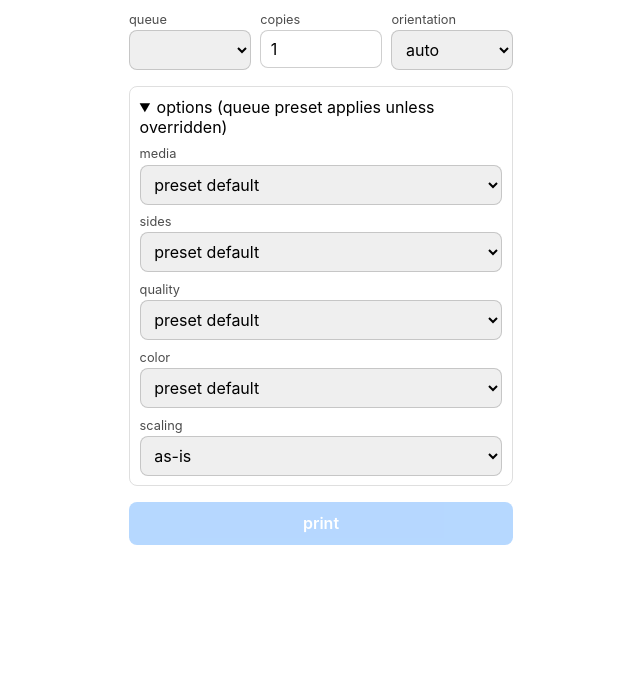
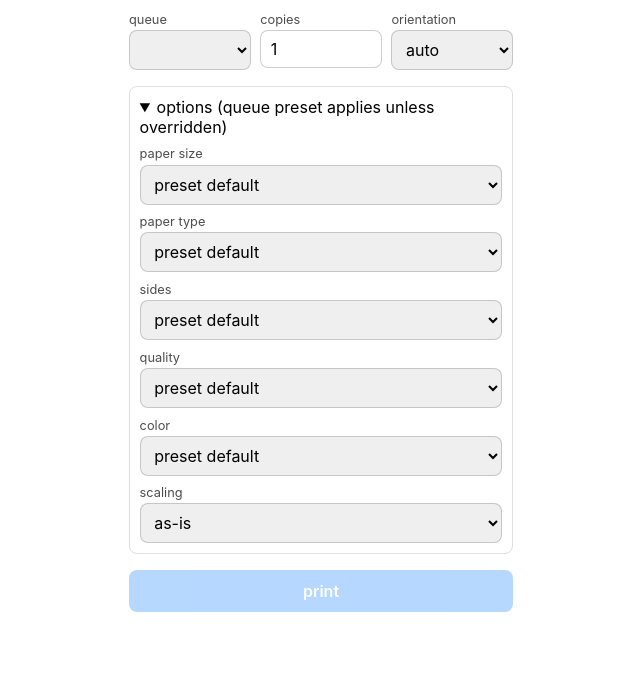
Before and after one commit to robbcocco/archive, a Flask app: page / in a window 1280 px wide, after a click on "options (queue preset applies unless overridden)". Shown: the part 225-921 px from the top of the page, without its empty margins (319-959 px from the left). Before the commit the page ends 770 px from the top, so only its background shows below. Run offline with Flask 3, Linux system fonts and the light colour scheme; data that the repository does not hold is empty.

Commit message:
fix(cups): use real Canon media-type keywords in presets
PhotoPlusGloss2/matte matched nothing in the everywhere PPD, so the
default (Stationery) applied and glossy prints ran in plain-paper
mode - the source of the light banding. Glossy II is Com.canon.mtgr,
matte photo is Com.canon.mtmat. Web UI gains a paper-type override
with the same keywords.

Co-Authored-By: Claude Fable 5 <noreply@anthropic.com>

```diff
--- a/docker-compose/cups/webui/app.py
+++ b/docker-compose/cups/webui/app.py
@@ -11,6 +11,7 @@ PORT = int(os.environ.get("WEBUI_PORT", "8631"))
 # options the form may pass through to lp -o
 ALLOWED_OPTIONS = (
     "media",
+    "MediaType",
     "sides",
     "print-quality",
     "print-color-mode",
--- a/docker-compose/cups/webui/templates/index.html
+++ b/docker-compose/cups/webui/templates/index.html
@@ -76,14 +76,23 @@
   <summary>options (queue preset applies unless overridden)</summary>
   <div>
     <div>
-      <label for="media">media</label>
+      <label for="media">paper size</label>
       <select id="media">
         <option value="">preset default</option>
         <option>A4</option>
         <option>A5</option>
         <option>Letter</option>
-        <option>PhotoPlusGloss2</option>
-        <option value="4x6.Photo">4x6 photo</option>
+        <option value="4x6">4x6</option>
+      </select>
+    </div>
+    <div>
+      <label for="MediaType">paper type</label>
+      <select id="MediaType">
+        <option value="">preset default</option>
+        <option value="Com.canon.mtgr">Photo Paper Plus Glossy II</option>
+        <option value="Com.canon.mtluster">Photo Paper Pro Luster</option>
+        <option value="Com.canon.mtmat">Matte Photo Paper</option>
+        <option value="Stationery">plain paper</option>
       </select>
     </div>
     <div>
@@ -191,7 +200,7 @@ go.addEventListener("click", async () => {
   fd.append("file", file);
   fd.append("queue", document.getElementById("queue").value);
   fd.append("copies", document.getElementById("copies").value);
-  for (const k of ["media", "sides", "print-quality", "print-color-mode", "fit-to-page", "orientation-requested"])
+  for (const k of ["media", "MediaType", "sides", "print-quality", "print-color-mode", "fit-to-page", "orientation-requested"])
     fd.append(k, document.getElementById(k).value);
 
   go.disabled = true;
```
Also changed, not shown: 2 other files.
